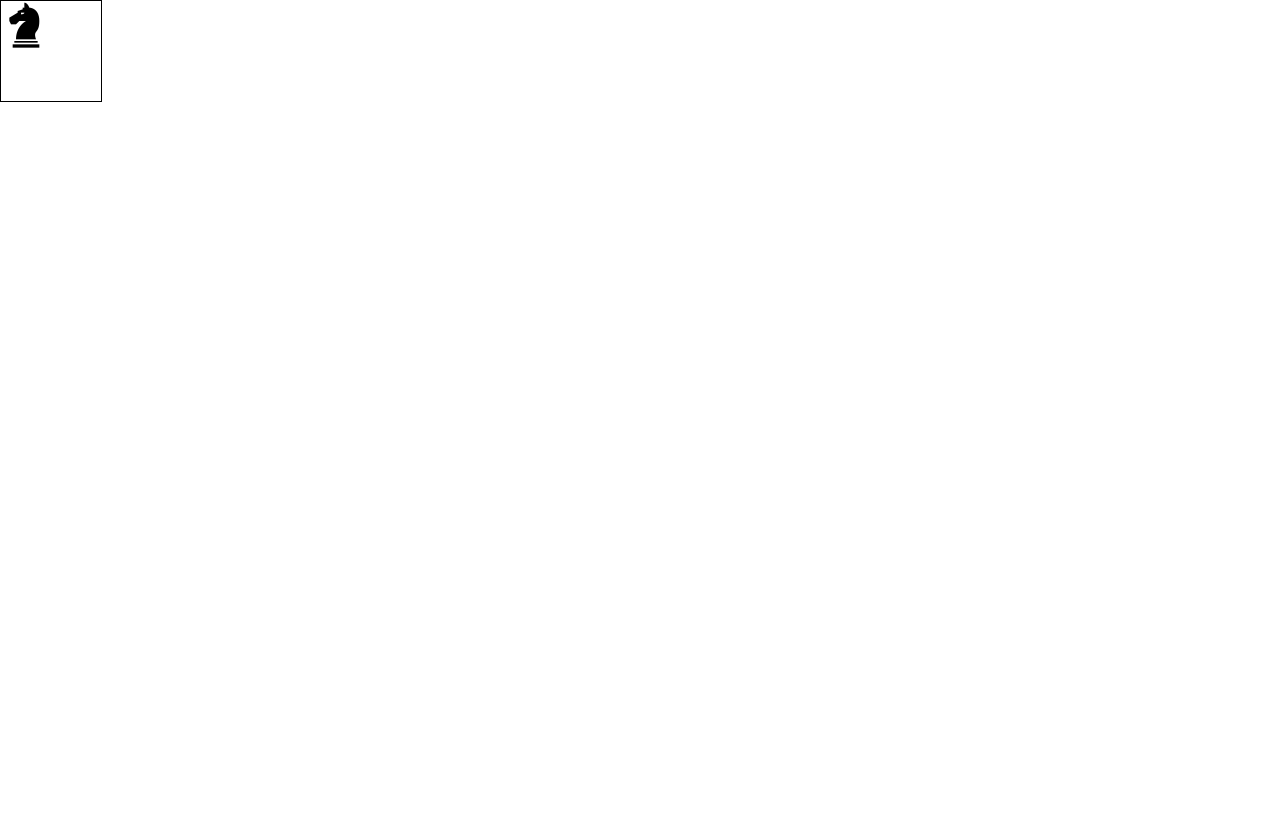
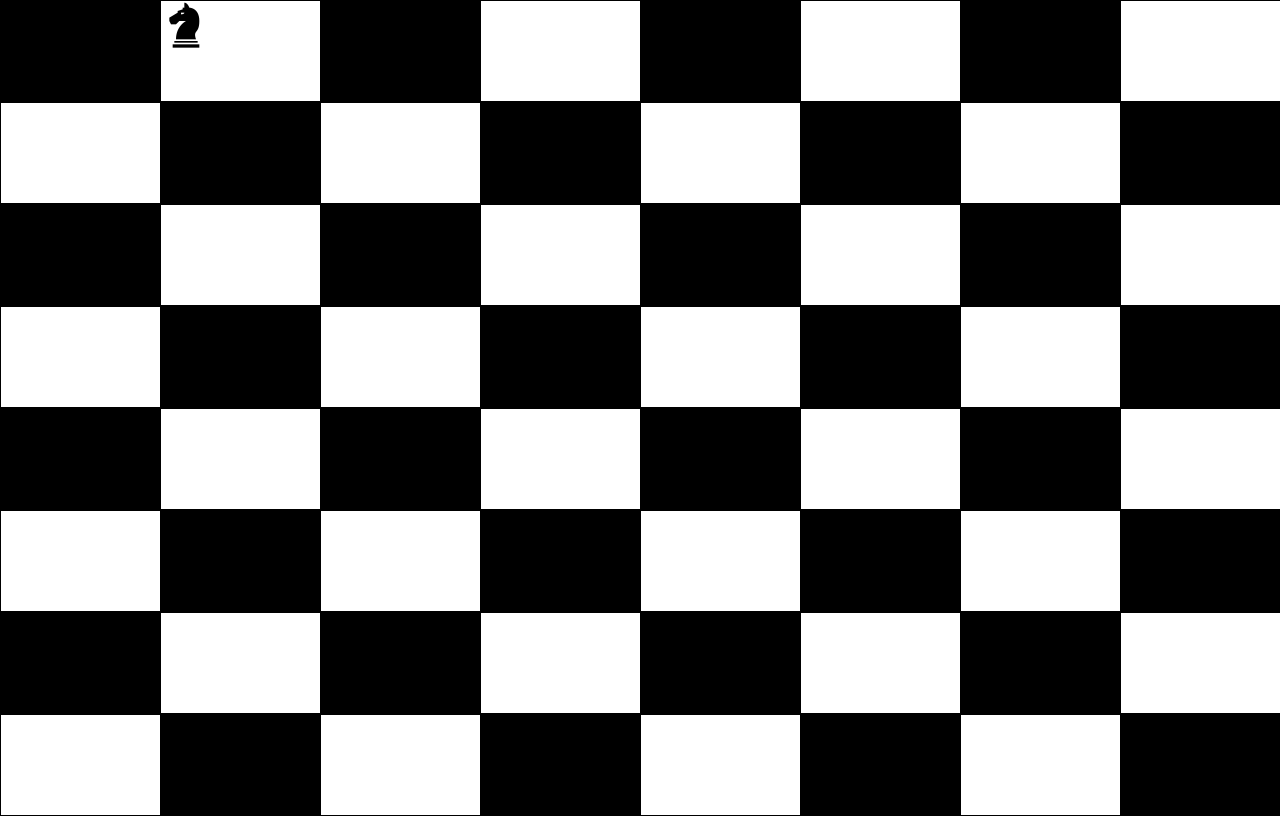
Before and after one commit to mariastlouis/chess-app, a React app: page / in a window 1280 px wide. Built offline with nearby package versions, Linux system fonts and the light colour scheme.

Commit message:
display coordinates of piece on app component

```diff
--- a/src/App/App.js
+++ b/src/App/App.js
@@ -6,7 +6,7 @@ class App extends Component {
   render() {
     return (
       <div className="App">
-        <Board />
+        <Board knightPosition={[1, 0]}/>
       </div>
     );
   }
--- a/src/Board/Board.js
+++ b/src/Board/Board.js
@@ -2,13 +2,42 @@ import React from 'react';
 import PropTypes from 'prop-types';
 import './Board.css'
 import Square from '../Square/Square'
+import Piece from '../Piece/Piece'
 
 
-const Board = () => {
+const Board = ({knightPosition}) => {
+
+  const displaySquare = (i) => {
+    const x = i % 8;
+    const y = Math.floor(i / 8)
+    const squareColor = (x + y) % 2 === 1;
+    const [knightX, knightY] = knightPosition;
+
+    const piece = (x === knightX && y === knightY) ?
+    <Piece /> : null;
+
+    return (
+
+      <div className = "square-container">
+        <Square squareColor = {squareColor}
+                knightPosition = {knightPosition}
+                squareX = {x}
+                squareY = {y}/>
+       </div>
+    )
+  }
+
+  const allSquares = () => {
+    const squareArray = [];
+    for (let i = 0; i < 64; i++) {
+      squareArray.push(displaySquare(i));
+    }
+    return squareArray;
+  }
 
   return (
     <div className = "board">
-      <Square />
+      {allSquares()}
     </div>
   );
 };
--- a/src/Board/Board.scss
+++ b/src/Board/Board.scss
@@ -0,0 +1,11 @@
+.square-container {
+  height: 12.5%;
+  width: 12.5%;
+}
+
+.board {
+  heigth: 100%;
+  width: 100%;
+  display: flex;
+  flex-wrap: wrap;
+}
--- a/src/Square/Square.js
+++ b/src/Square/Square.js
@@ -3,14 +3,29 @@ import PropTypes from 'prop-types';
 import './Square.css'
 import Piece from '../Piece/Piece'
 
-const Square = () => {
+const Square = ({squareColor, knightPosition, squareX, squareY}) => {
 
-let color = "white"
+const color = squareColor ? 'white' : 'black'
+
+const displayPiece = () => {
+   const [knightX, knightY] = knightPosition;
+   console.log('knightX', knightX)
+   console.log('squareX', squareX)
+   console.log('knightY', knightY)
+   console.log('squareY', squareY)
+    const piece = (squareX === knightX && squareY === knightY) ?
+    <Piece /> : null;
+  return piece;
+}
 
   return (
+
     <div className = "Square">
       <div className = {`oneSquare ${color}`}>
-        <Piece />
+        <div className = "piece-container">
+          {displayPiece()}
+        </div>
+
       </div>
     </div>
   );
--- a/src/Square/Square.scss
+++ b/src/Square/Square.scss
@@ -1,6 +1,6 @@
 .oneSquare {
-  height: 100px;
-  width: 100px;
+  height: 100%;
+  width: 100%;
   border: 1px solid black;
 }
 
@@ -11,3 +11,8 @@
 .white {
   background-color: white;
 }
+
+.piece-container {
+  height: 100px;
+  width: 100px;
+}
```
Also changed, not shown: src/Board/Board.css, src/Square/Square.css.
